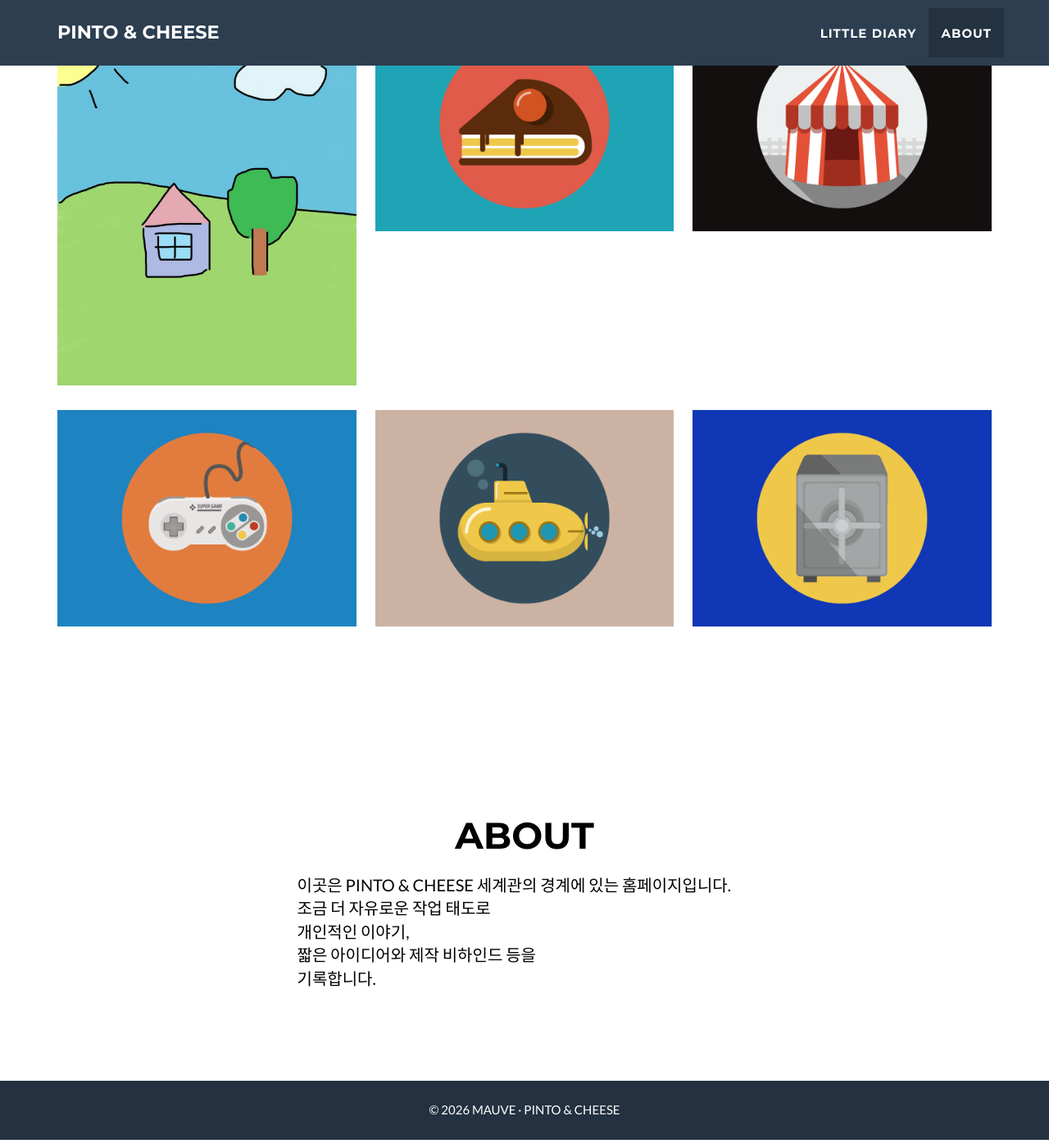
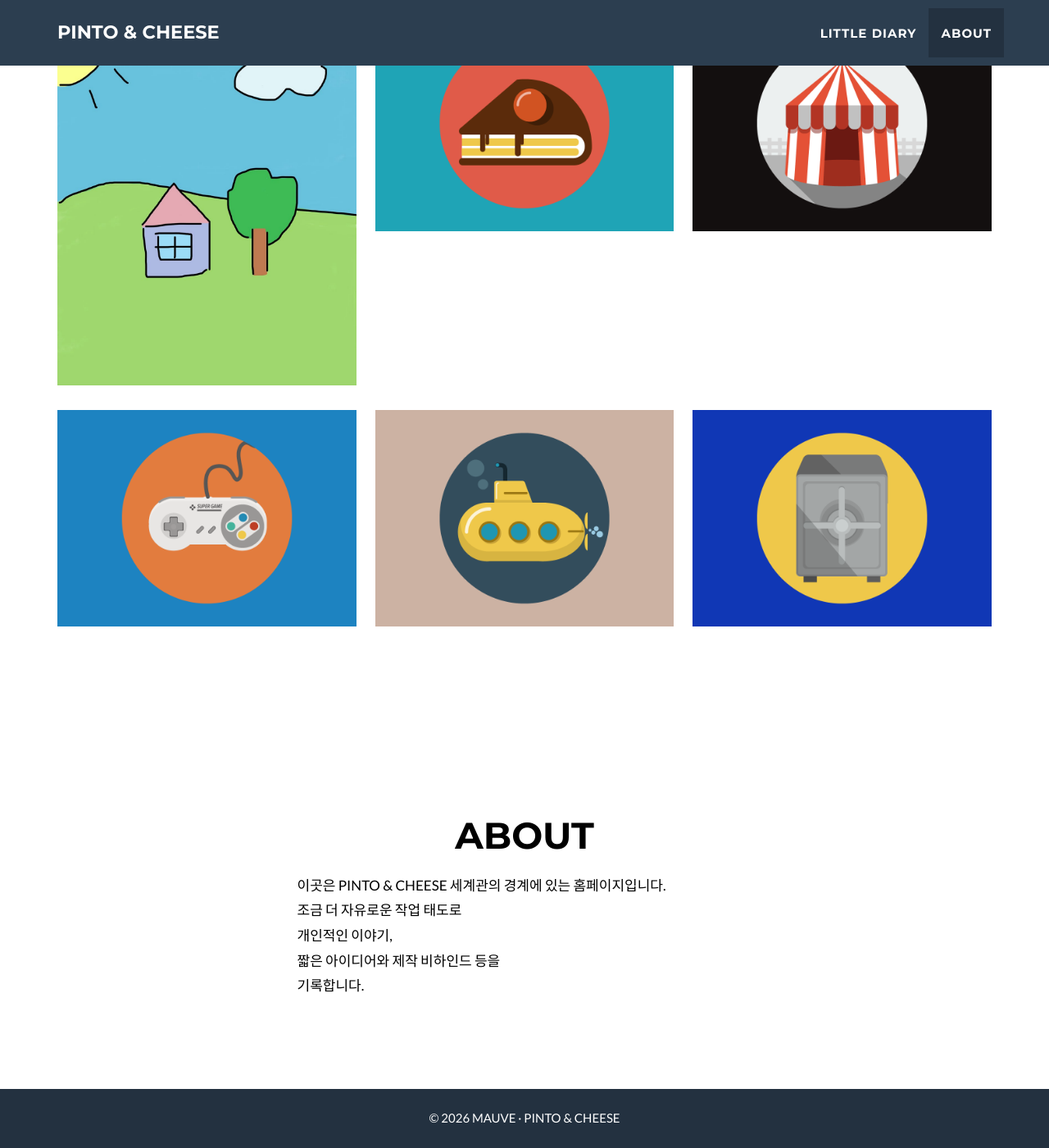
Before and after one commit to pintocheese/pintocheese.github.io, a Jekyll site: the page built from _posts/2014-07-18-project-1.markdown, in a window 1280 px wide and 1400 px high, scrolled down 2037 px. Shown: the whole window at 82% size. Built offline with Jekyll 4.4.1, drawn with Linux system fonts in a browser that asks for light colours.

Commit message:
Update custom.css

```diff
--- a/assets/css/custom.css
+++ b/assets/css/custom.css
@@ -6,3 +6,10 @@ section.success,
   background-color: #ffffff !important;
   color: #000000 !important;
 }
+
+@media (min-width: 992px) {
+  #about p {
+    font-size: 17px;
+    line-height: 1.8;
+  }
+}
```
